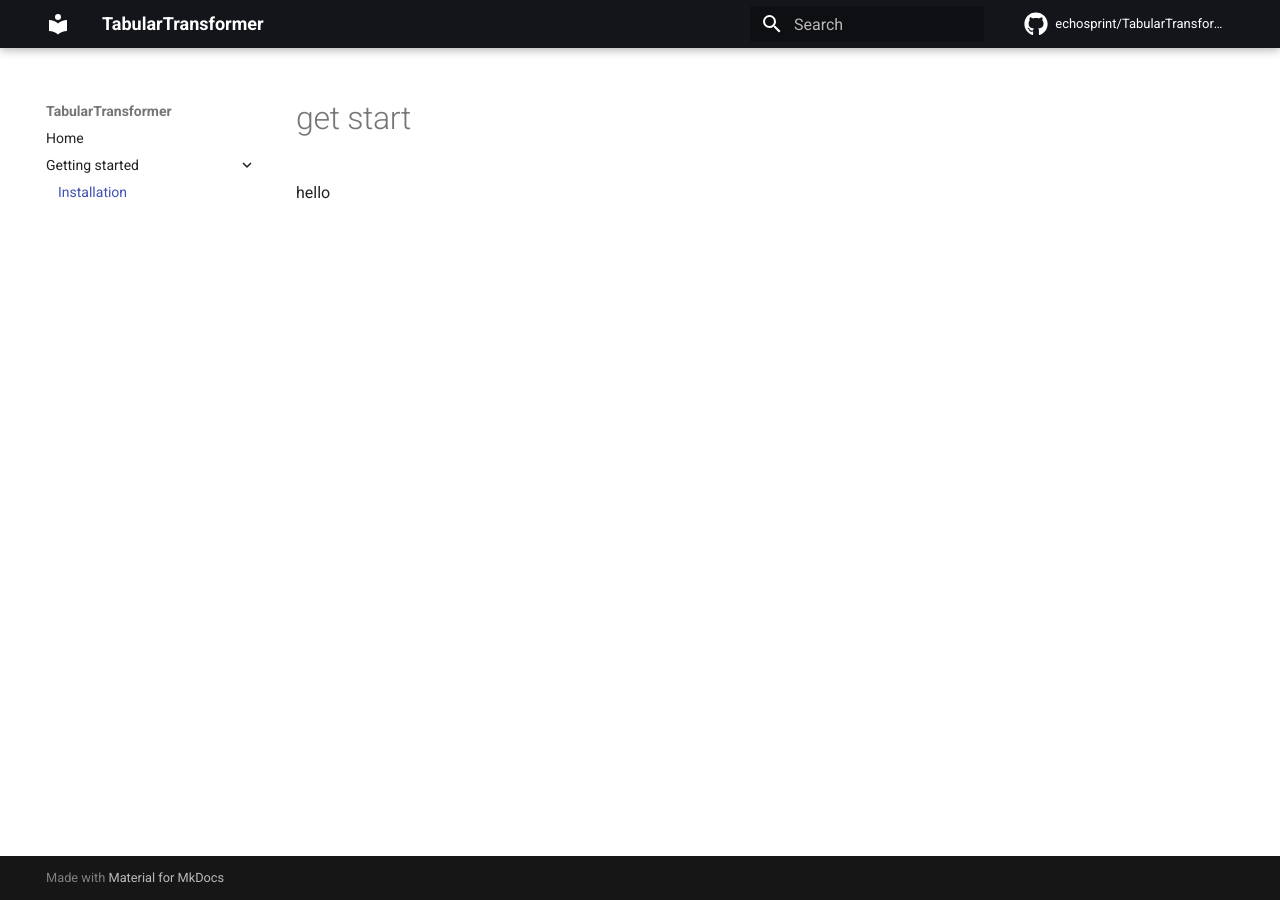
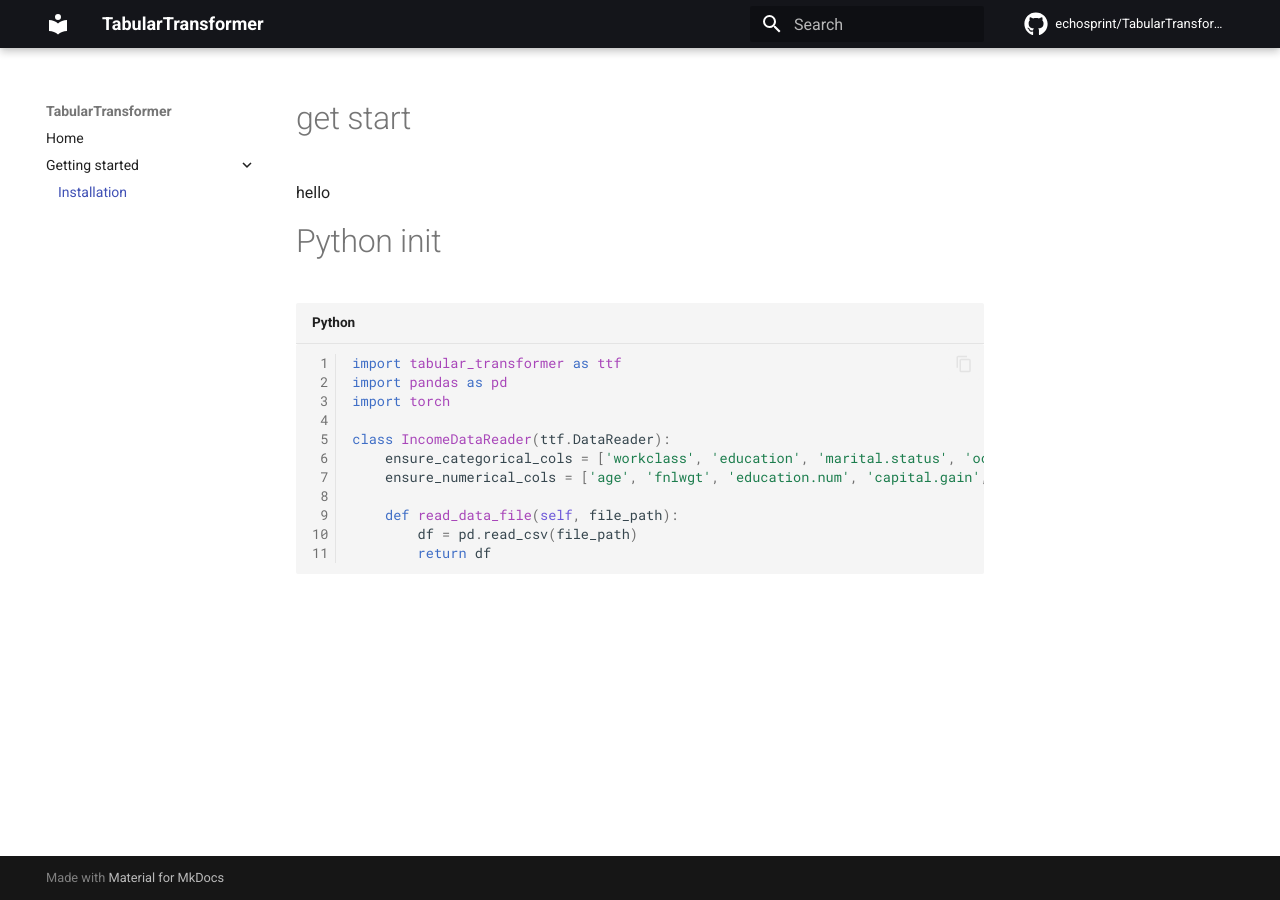
Before and after one commit to echosprint/TabularTransformer, an MkDocs documentation site: the page built from docs/getting-started.md, in a window 1280 px wide. Built offline with MkDocs 1.6.1 and Material for MkDocs 9.7.7, drawn with Linux system fonts in a browser that asks for light colours; nearby versions of some CDN libraries; library files that are not in the unit come from our copies; comment, search, counter and statistics services are not loaded.

Commit message:
python sinppet

````diff
--- a/docs/getting-started.md
+++ b/docs/getting-started.md
@@ -1,2 +1,18 @@
 # get start
 hello
+
+# Python init
+
+```py
+import tabular_transformer as ttf
+import pandas as pd
+import torch
+
+class IncomeDataReader(ttf.DataReader):
+    ensure_categorical_cols = ['workclass', 'education', 'marital.status', 'occupation', 'relationship', 'race', 'sex', 'native.country', 'income']
+    ensure_numerical_cols = ['age', 'fnlwgt', 'education.num', 'capital.gain', 'capital.loss', 'hours.per.week']
+
+    def read_data_file(self, file_path):
+        df = pd.read_csv(file_path)
+        return df
+```
````
